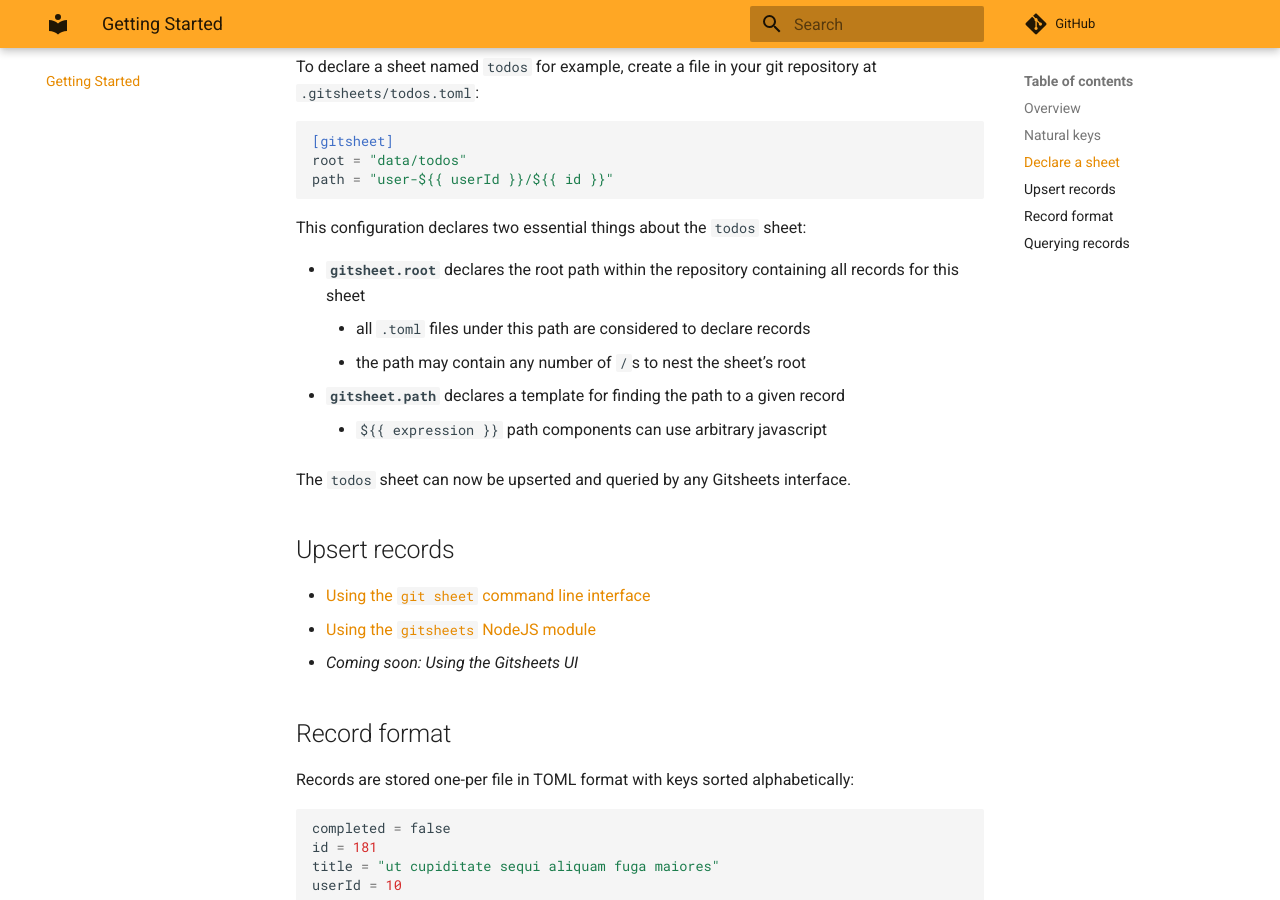
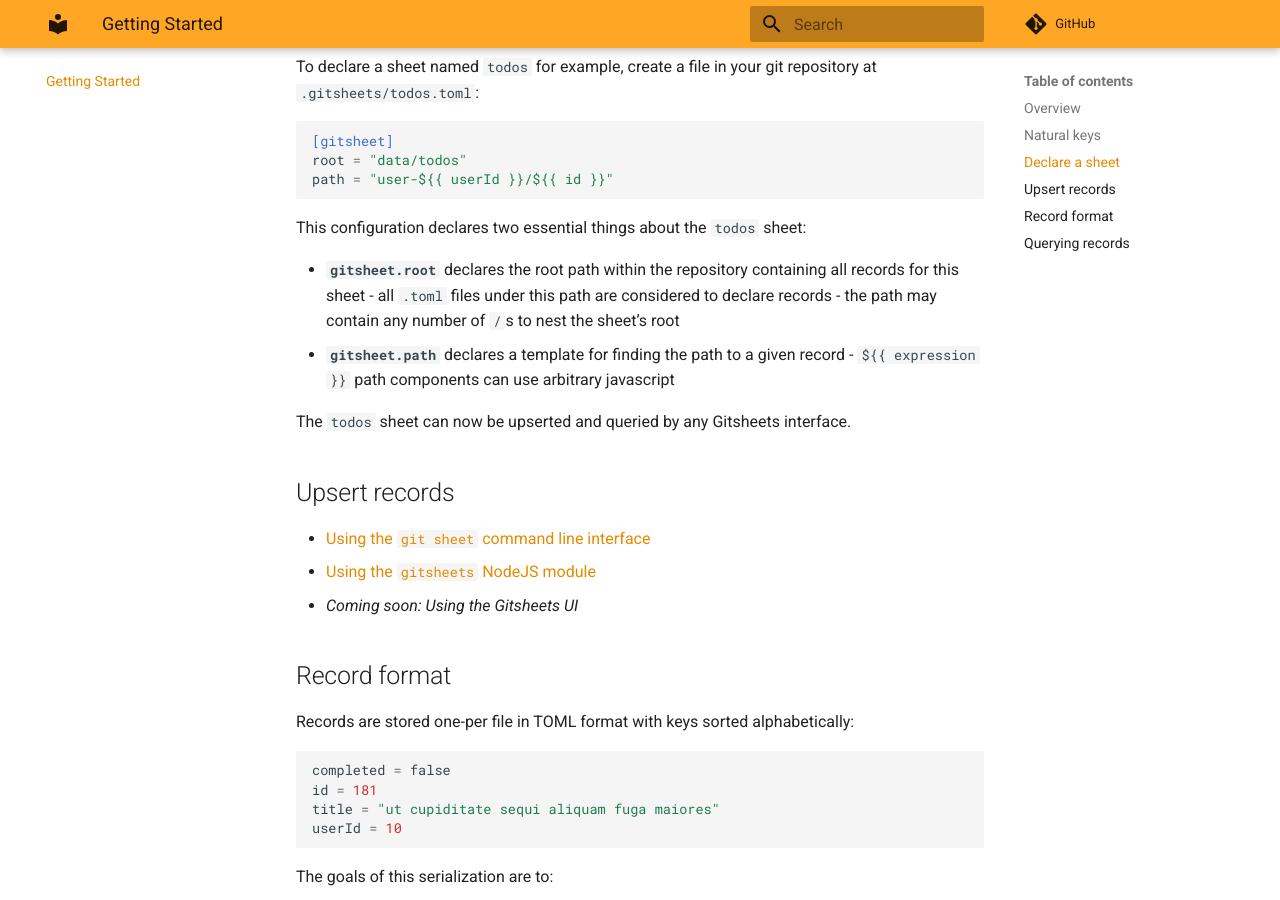
Before and after one commit to JarvusInnovations/gitsheets, an MkDocs documentation site: the page built from docs/README.md, in a window 1280 px wide and 900 px high, scrolled down 600 px. Built offline with MkDocs 1.6.1 and Material for MkDocs 9.7.7, drawn with Linux system fonts in a browser that asks for light colours; nearby versions of some CDN libraries; comment, search, counter and statistics services are not loaded; some of the changed lines change nothing that is shown.

Commit message:
fix: upgrade mkdocs tabs config and add sane lists

```diff
--- a/mkdocs.yml
+++ b/mkdocs.yml
@@ -8,7 +8,7 @@ edit_uri: edit/master/docs
 theme:
   name: material
   features:
-    - tabs
+    - navigation.tabs
   palette:
     primary: "orange"
     accent: "deep purple"
@@ -43,3 +43,4 @@ markdown_extensions:
       permalink: " ¶"
   - smarty
   - fontawesome_markdown
+  - mdx_truly_sane_lists
```
Also changed, not shown: 1 other file.
